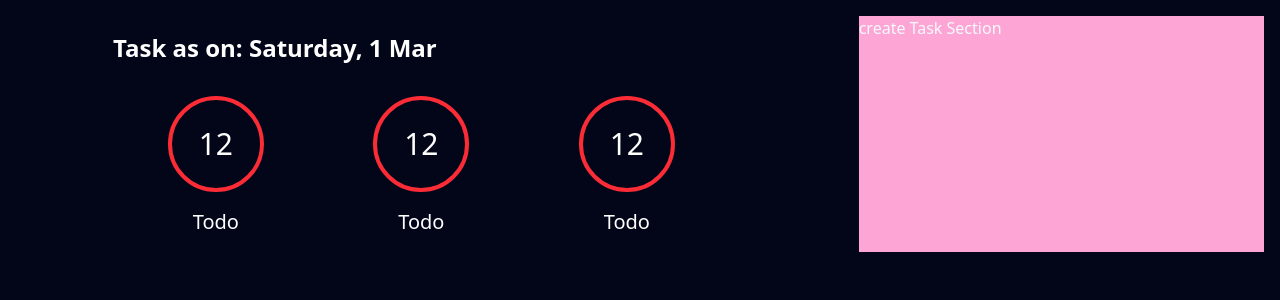
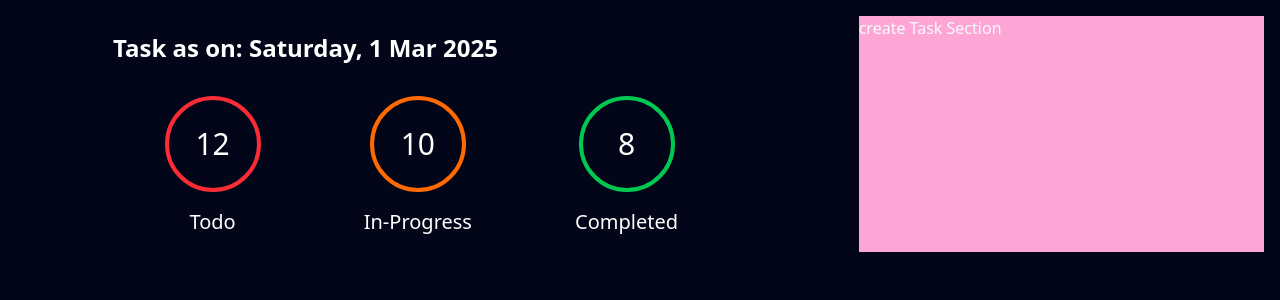
Before and after one commit to DV786/RJS_TS_TSQ_BOILERPLATE, a React (Vite) app: page / in a window 1280 px wide. Shown: the top 300 px of the page. Built offline with nearby package versions, Linux system fonts and the light colour scheme.

Commit message:
Update task counter component with props

```diff
--- a/src/components/TasksCounter/TasksCounter.tsx
+++ b/src/components/TasksCounter/TasksCounter.tsx
@@ -1,11 +1,25 @@
-export const TasksCounter = () => {
+import type { FC, ReactElement } from "react"
+import type { ITaskCounter } from "@/types/taskCounter.interface"
+
+export const TasksCounter: FC<ITaskCounter> = ({ count, status }): ReactElement => {
   return (
     <div className="flex flex-col items-center justify-center">
-      <div className="p-6 border-solid border-4 border-red-500 rounded-full mb-4">
-        <div className="min-w-10 min-h-10 text-center justify-center text-white text-3xl leading-10">12</div>
+      <div className={`p-6 border-solid border-4
+        ${status === 'todo' && 'border-red-500'}
+        ${status === 'inProgress' && 'border-orange-500'}
+        ${status === 'completed' && 'border-green-500'}
+        rounded-full mb-4`
+      }>
+        <div className="min-w-10 min-h-10 text-center justify-center text-white text-3xl leading-10">
+          {count}
+        </div>
       </div>
       <div>
-        <div className="text-white text-xl text-center">Todo</div>
+        <div className="text-white text-xl text-center">
+          {status === 'todo' && 'Todo'}
+          {status === 'inProgress' && 'In-Progress'}
+          {status === 'completed' && 'Completed'}
+        </div>
       </div>
     </div>
   )
--- a/src/pages/tasks.tsx
+++ b/src/pages/tasks.tsx
@@ -7,12 +7,12 @@ export const Tasks: FC = (): ReactElement => {
       <section className='flex basis-2/3 justify-center'>
         <div className='flex flex-col w-4/5 p-4'>
           <h1 className='text-white font-bold text-2xl mb-8'>
-            Task as on: Saturday, 1 Mar
+            Task as on: Saturday, 1 Mar 2025
           </h1>
           <div className='flex justify-around'>
-            <TasksCounter />
-            <TasksCounter />
-            <TasksCounter />
+            <TasksCounter status='todo' count={12} />
+            <TasksCounter status='inProgress' count={10} />
+            <TasksCounter status='completed' count={8} />
           </div>
         </div>
       </section>
--- /dev/null
+++ b/src/types/task.interface.ts
@@ -0,0 +1,7 @@
+export interface ITask {
+  title: string;
+  description: string;
+  status: 'todo' | 'inProgress' | 'completed';
+  priority: 'low' | 'normal' | 'high';
+  dueDate: Date;
+};
--- /dev/null
+++ b/src/types/taskCounter.interface.ts
@@ -0,0 +1,3 @@
+import type { ITask } from './task.interface';
+
+export type ITaskCounter = Pick<ITask, 'status'> & { count: number };
```
